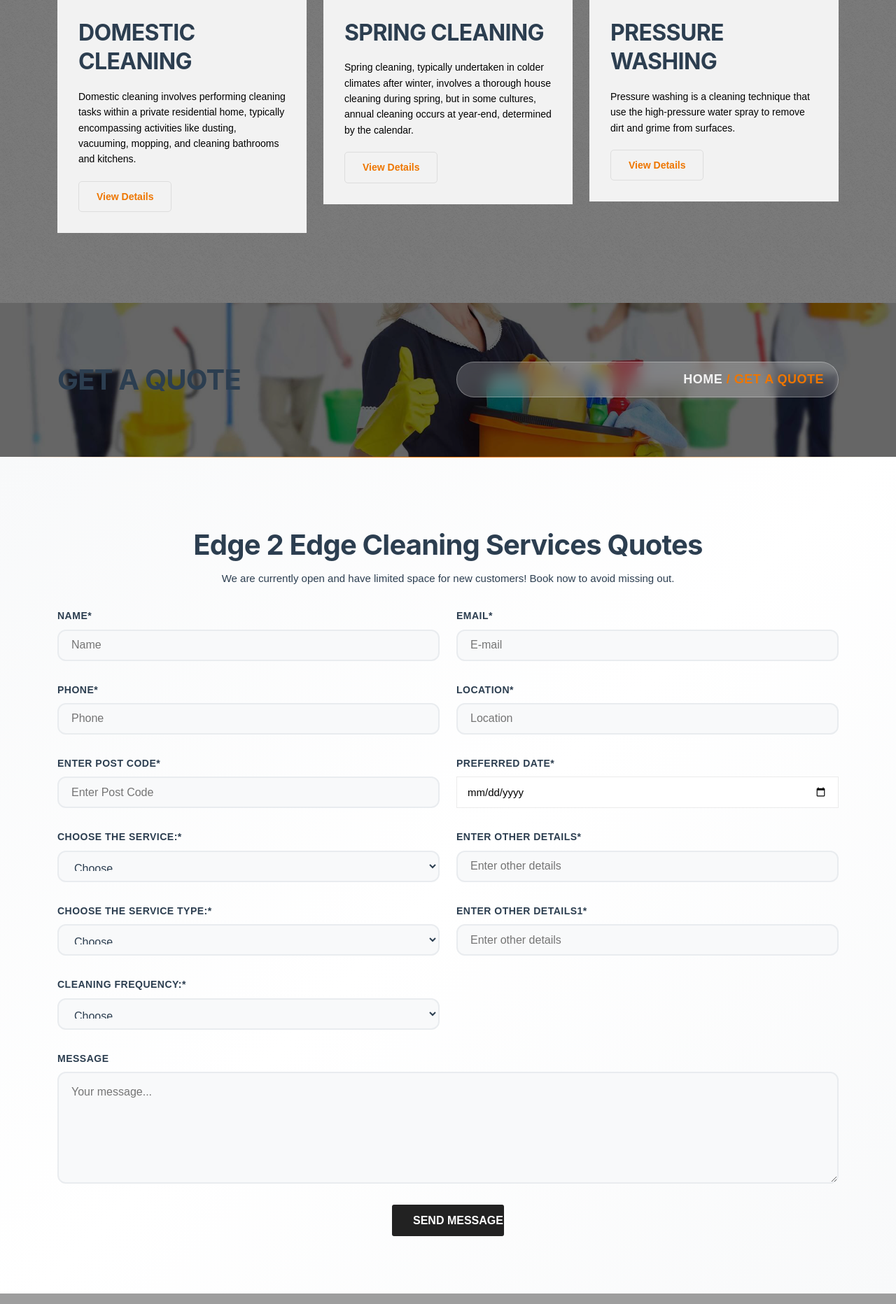
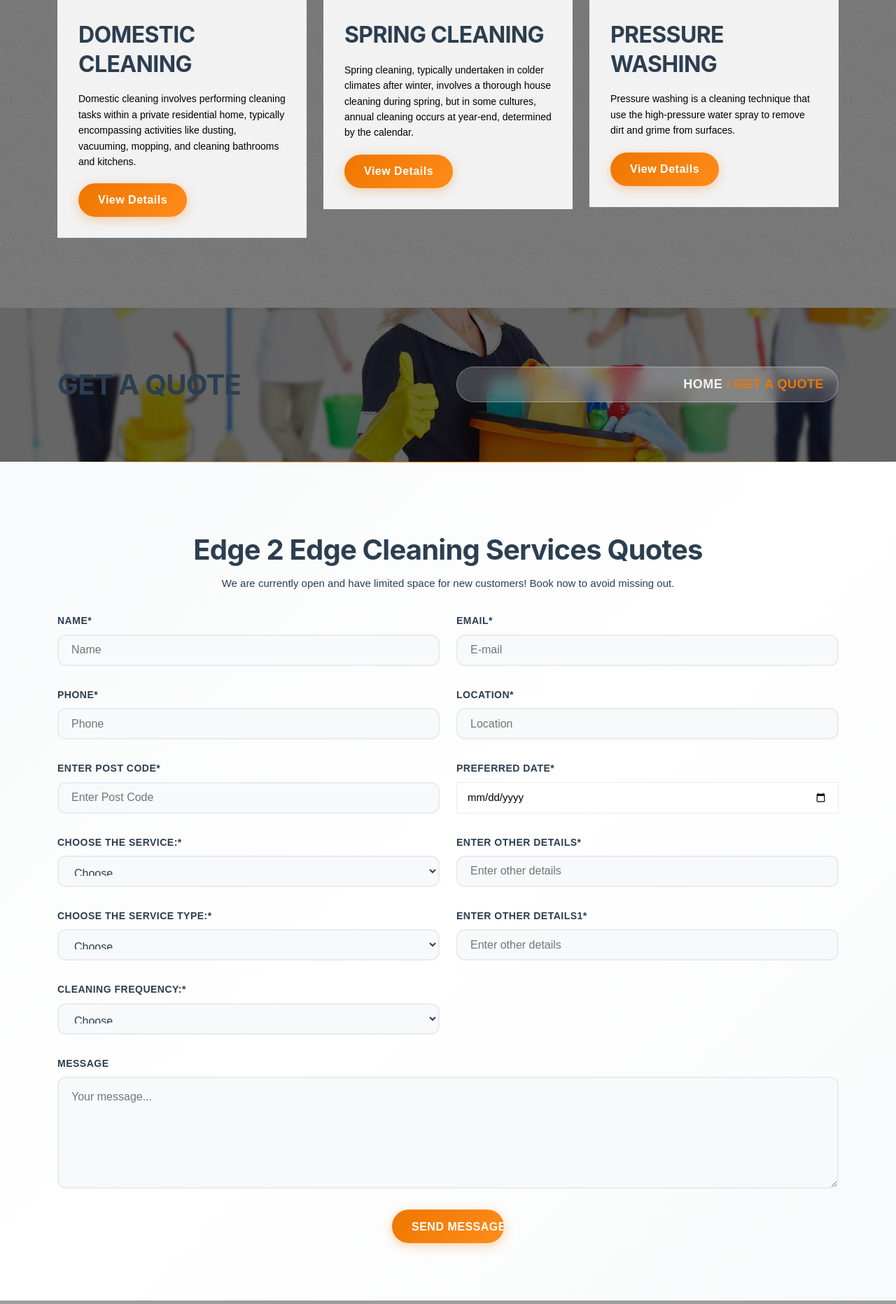
Before and after one commit to shagumerijaan/edging, a PHP site: page /edging/ in a window 1280 px wide. Shown: the part 3745-5609 px from the top of the page at 70% size. Run offline with PHP 8.4, Linux system fonts and the light colour scheme; some libraries are stand-ins or nearby versions.

Commit message:
third commit and buttons enhanced and video issue not resolved yet

```diff
--- a/assets/css/modern-redesign.css
+++ b/assets/css/modern-redesign.css
@@ -17,7 +17,7 @@
 @import url('https://fonts.googleapis.com/css2?family=Inter:wght@300;400;500;600;700;800&display=swap');
 
 /* ===== MODERN BUTTON REDESIGN ===== */
-.cleaning-btn, .cleaning-btnnew, .cw-custom-btn {
+.cleaning-btn, .cleaning-btnnew, .cw-custom-btn, .pro-serv-btn, .sbmt-btn {
     display: inline-flex !important;
     align-items: center;
     justify-content: center;
@@ -43,7 +43,7 @@
     white-space: nowrap !important;
 }
 
-.cleaning-btn:hover, .cleaning-btnnew:hover, .cw-custom-btn:hover {
+.cleaning-btn:hover, .cleaning-btnnew:hover, .cw-custom-btn:hover, .pro-serv-btn:hover, .sbmt-btn:hover {
     background: linear-gradient(135deg, #d45b16 0%, #ee7600 100%) !important;
     color: #fff !important;
     transform: translateY(-2px) !important;
@@ -51,12 +51,12 @@
     padding: 14px 32px !important;
 }
 
-.cleaning-btn:active, .cleaning-btnnew:active, .cw-custom-btn:active {
+.cleaning-btn:active, .cleaning-btnnew:active, .cw-custom-btn:active, .pro-serv-btn:active, .sbmt-btn:active {
     transform: translateY(0) !important;
 }
 
 /* Button loading animation */
-.cleaning-btn::before, .cleaning-btnnew::before, .cw-custom-btn::before {
+.cleaning-btn::before, .cleaning-btnnew::before, .cw-custom-btn::before, .pro-serv-btn::before, .sbmt-btn::before {
     content: '';
     position: absolute;
     top: 0;
@@ -67,7 +67,7 @@
     transition: left 0.5s;
 }
 
-.cleaning-btn:hover::before, .cleaning-btnnew:hover::before, .cw-custom-btn:hover::before {
+.cleaning-btn:hover::before, .cleaning-btnnew:hover::before, .cw-custom-btn:hover::before, .pro-serv-btn:hover::before, .sbmt-btn:hover::before {
     left: 100%;
 }
 
--- a/contact-us.php
+++ b/contact-us.php
@@ -131,7 +131,7 @@
                                 </div>
                                 <div class="text-center">
                                     <div id="contact_send_status"></div>
-                                    <input type="submit" class="sbmt-btn" name="submit" value="Get in touch">
+                                    <input type="submit" class="cleaning-btn sbmt-btn" name="submit" value="Get in touch">
                                     </div>
                             </form>
                        </div>
--- a/get-a-quote.php
+++ b/get-a-quote.php
@@ -297,7 +297,7 @@
                             </div>
                             <div class="text-center">
                                 <div id="contact_send_status"></div>
-                                <input type="submit" class="sbmt-btn" name="sendmessage" value="Send Message">
+                                <input type="submit" class="cleaning-btn sbmt-btn" name="sendmessage" value="Send Message">
                             </div>
                             <input type="text" name="website" style="display:none;" />
                                    </div>
--- a/index.php
+++ b/index.php
@@ -249,8 +249,8 @@
     <h1>Expert After-Build Cleaners | Residential, Commercial Cleaning</h1>
     <p>From debris removal to fine detailing — we ensure your site is clean, safe, and move-in ready.</p>
     <div class="button-group">
-      <a href="tel:+61481992891" class="btn btn-call">📞 Call Us: +61 481 992 891</a>
-
+      <a href="tel:+61481992891" class="cleaning-btn slide-btn">📞 Call Us: +61 481 992 891</a>
+      <a href="<?=$webRoot;?>get-a-quote" class="cleaning-btnnew slide-btn">📝 Get A Quote</a>
     </div>
   </div>
 
@@ -467,7 +467,7 @@
                   <div class="p-serv-caption">
                      <h3>Builders Cleaning</h3>
                      <p>A builders clean encompasses a thorough cleaning of all project areas, including kitchens, bathrooms, bedrooms, joinery, floors, walls, skirtings, windows, and frames, essential for all builders.</p>
-                     <a href="<?=$webRoot;?>builders-cleaning" class="pro-serv-btn">view details</a>
+                     <a href="<?=$webRoot;?>builders-cleaning" class="cleaning-btn pro-serv-btn">view details</a>
                   </div>
                </div>
             </div>
@@ -479,7 +479,7 @@
                   <div class="p-serv-caption">
                      <h3>Window Cleaning</h3>
                      <p>Window cleaning involves cleaning architectural glass for structural, lighting, or decorative purposes, utilizing manual tools, access equipment, and automation.</p>
-                     <a href="<?=$webRoot;?>window-cleaning" class="pro-serv-btn">view details</a>
+                     <a href="<?=$webRoot;?>window-cleaning" class="cleaning-btn pro-serv-btn">view details</a>
                   </div>
                </div>
             </div>
@@ -493,7 +493,7 @@
                   <div class="p-serv-caption">
                      <h3>House Cleaning</h3>
                      <p>House cleaning is a comprehensive service encompassing tasks like kitchen, lounge, bathroom, and bedroom cleaning, including mopping, vacuuming, dusting, polishing, and sweeping.</p>
-                     <a href="<?=$webRoot;?>house-cleaning" class="pro-serv-btn">view details</a>
+                     <a href="<?=$webRoot;?>house-cleaning" class="cleaning-btn pro-serv-btn">view details</a>
                   </div>
                </div>
             </div>
@@ -512,7 +512,7 @@
                   <div class="p-serv-caption">
                      <h3>Domestic Cleaning</h3>
                      <p>Domestic cleaning involves performing cleaning tasks within a private residential home, typically encompassing activities like dusting, vacuuming, mopping, and cleaning bathrooms and kitchens.</p>
-                     <a href="<?=$webRoot;?>domestic-cleaning" class="pro-serv-btn">view details</a>
+                     <a href="<?=$webRoot;?>domestic-cleaning" class="cleaning-btn pro-serv-btn">view details</a>
                   </div>
                </div>
             </div>
@@ -527,7 +527,7 @@
                   <div class="p-serv-caption">
                      <h3>Spring Cleaning</h3>
                      <p>Spring cleaning, typically undertaken in colder climates after winter, involves a thorough house cleaning during spring, but in some cultures, annual cleaning occurs at year-end, determined by the calendar.</p>
-                     <a href="<?=$webRoot;?>spring-cleaning" class="pro-serv-btn">view details</a>
+                     <a href="<?=$webRoot;?>spring-cleaning" class="cleaning-btn pro-serv-btn">view details</a>
                   </div>
                </div>
             </div>
@@ -541,7 +541,7 @@
                   <div class="p-serv-caption">
                      <h3>Pressure Washing</h3>
                      <p>Pressure washing is a cleaning technique that use the high-pressure water spray to remove dirt and grime from surfaces.</p>
-                     <a href="<?=$webRoot;?>pressure-washing" class="pro-serv-btn">view details</a>
+                     <a href="<?=$webRoot;?>pressure-washing" class="cleaning-btn pro-serv-btn">view details</a>
                   </div>
                </div>
             </div>
--- a/sidebar.php
+++ b/sidebar.php
@@ -75,6 +75,6 @@
       <p>
       <div id="contact_send_status"></div>
       </p>
-      <input type="submit" name="submit" value="ASK ME">
+      <input type="submit" name="submit" value="ASK ME" class="cleaning-btn">
    </form>
 </div>
```
Also changed, not shown: TEST.php (+9 -9 lines), about-us.php (+6 -6 lines), services.php (+6 -6 lines).
